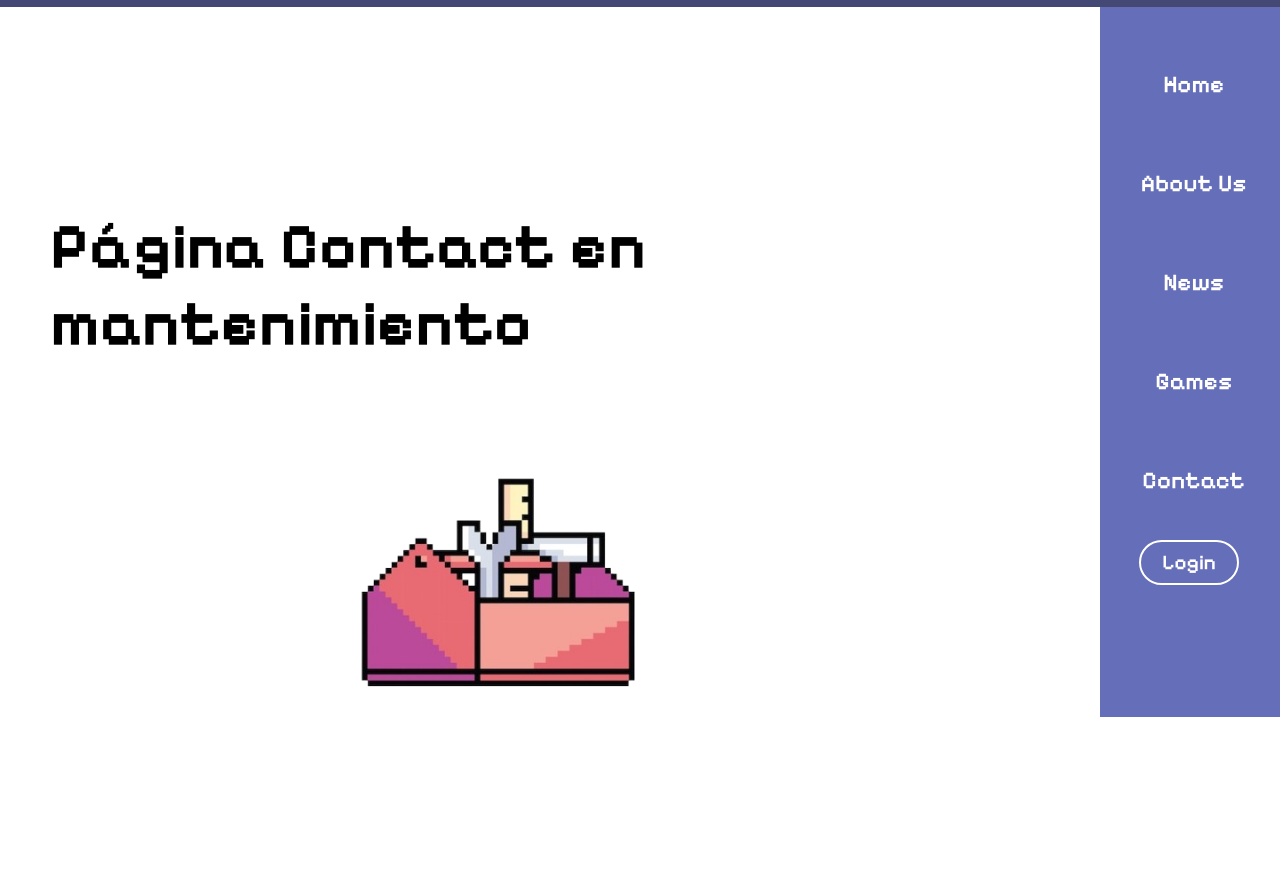
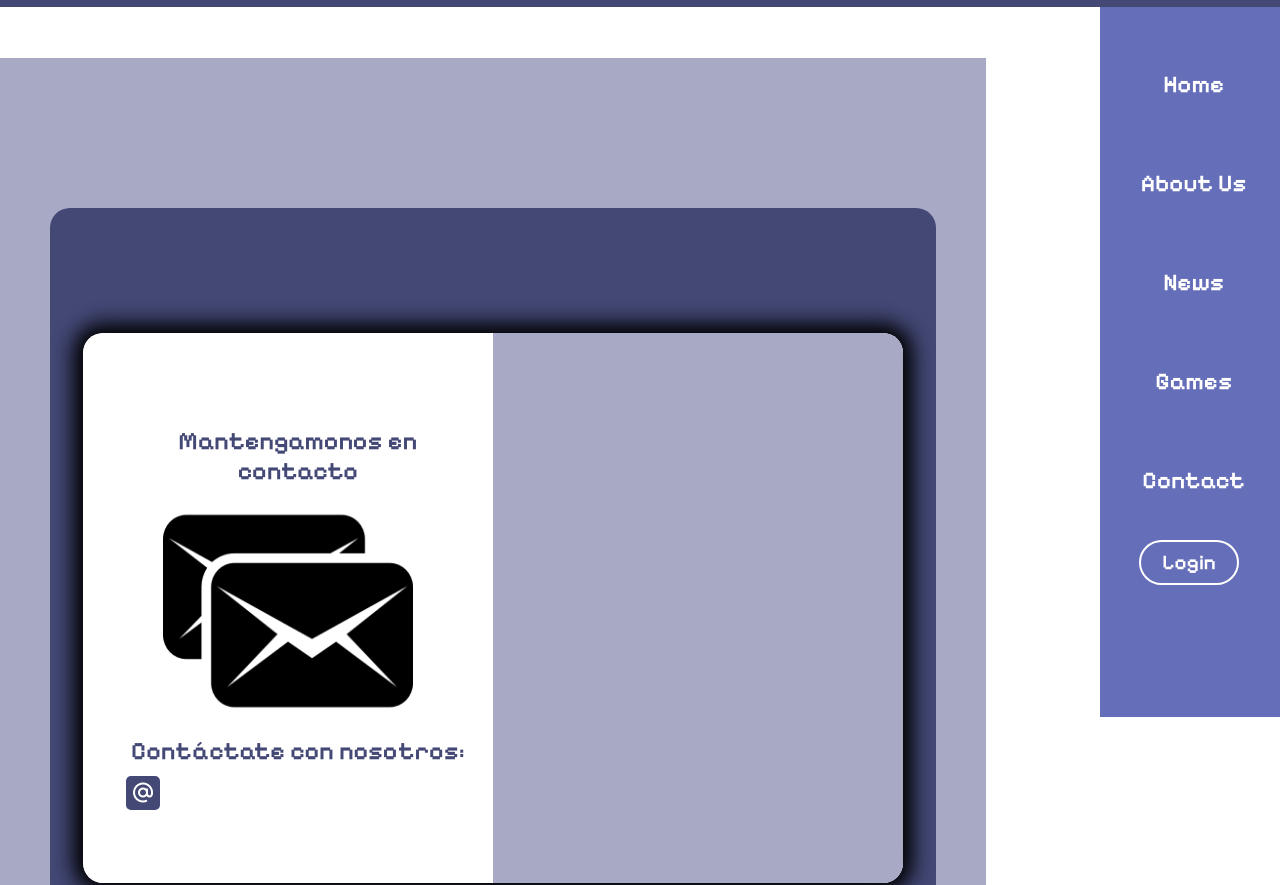
Before and after one commit to soffiblanco/Software, a plain HTML site: page KDS_Games2/KDS_Games/Contact.html in a window 1280 px wide. Shown: the part 83-968 px from the top of the page. Drawn offline with nearby package versions, Linux system fonts and the light colour scheme.

Commit message:
Inicio del Contact

```diff
--- a/KDS_Games2/KDS_Games/Contact.html
+++ b/KDS_Games2/KDS_Games/Contact.html
@@ -7,6 +7,7 @@
         <title>KDS² GAMES</title>
         <link rel="stylesheet" href="style.css">
         <link rel="stylesheet" href="https://cdnjs.cloudflare.com/ajax/libs/font-awesome/6.5.1/css/all.min.css" integrity="sha512-DTOQO9RWCH3ppGqcWaEA1BIZOC6xxalwEsw9c2QQeAIftl+Vegovlnee1c9QX4TctnWMn13TZye+giMm8e2LwA==" crossorigin="anonymous" referrerpolicy="no-referrer" />
+        <link href='https://unpkg.com/boxicons@2.1.4/css/boxicons.min.css' rel='stylesheet'>
     </head>
 
     <body>
@@ -90,8 +91,22 @@
 
         </div>
         <section id="contact" class="contact">
-            <h2>Página Contact en mantenimiento </h2><br>
-            <img src="Imagenes/reparacion.png" id="quienessomos" style="display: block; margin: 0;" >
+           <div class="container">
+                <div class="item">
+                    <div class="contacto">
+                        <div class="first-text">Mantengamonos en contacto</div>
+                        <img src="Imagenes/mensajes.png" alt="" class="imagenmensaje">
+                        <div class="correo-link">
+                            <span class="secnd-text">Contáctate con nosotros:
+                            </span>
+                            <ul class="correo-media">
+                                <li><a href=#><i class='bx bx-at'></i></a></A></li>
+                            </ul>
+                        </div>
+                    </div>
+                    <div class="submit-form"></div>
+                </div>
+           </div>
         </section>
 
         <script src="script.js"></script>
--- a/KDS_Games2/KDS_Games/style.css
+++ b/KDS_Games2/KDS_Games/style.css
@@ -528,27 +528,105 @@ transform: scale(1);
 /*Pestaña de Contact*/
 .contact{
     display: flex; /* Utiliza flexbox para alinear elementos */
-    align-items: flex-start; /* Alinea los elementos en la parte superior */
+    flex-direction: column;
+    align-items: center; /* Alinea los elementos en la parte superior */
     justify-content: center; /* Centra horizontalmente los elementos */
-    background: #fff; /* Cambia el color de fondo según tu preferencia */
+    background: #a8aac5; /* Cambia el color de fondo según tu preferencia */
     padding: 150px 50px; /* Ajusta el espaciado interno según sea necesario */
-    text-align: left; /* Alinea el texto a la izquierda */
+    text-align: center; /* Alinea el texto a la izquierda */
     flex-wrap: wrap; /* Permite que los elementos se envuelvan si no caben en una sola fila */
+}
+
+.container{
+    position: relative;
+    width: 100%;
+    height: 100vh;
+    background-color: #434875;
+    display: flex;
+    justify-content: center;
+    align-items: center;
+    border-radius: 20px;
+}
+
+.item{
+    width: 100%;
+    height: 550px;
+    max-width: 820px;
+    background: #fff;
+    border-radius: 20px;
+    box-shadow: 0 0 20px 10px rgba(0, 0, 0, 4);
+    overflow: hidden;
+    grid-template-columns: repeat(2, 1fr);
+    display: grid;
+    z-index: 1000;
 
 }
-.contact h2 {
-    font-size: 4em;
-    color: #000000;
-    margin-left: auto;
-    margin-right: auto;
+
+.contacto{
+    display: flex;
+    flex-direction: column;
+    align-items: center; /* Centra horizontalmente */
+    justify-content: center; /* Centra verticalmente */
+    background: #fff; /* Si deseas un fondo blanco */
+    padding: 20px; /* Ajusta el relleno según sea necesario */
+    border-radius: 20px; /* Aplica bordes redondeados */
 }
-.contact img {
-    flex: 0 0 50%; /* Permite que los elementos ocupen el 100% del ancho */
-    margin-bottom: 10px; /* Espaciado inferior entre los elementos */
-    font-size: 1em; /* Tamaño del texto */
-    color: #000000; /* Color del texto */
-    width: 0px; /* Ancho de las imágenes */
-    margin-top: 0; /* Espaciado superior entre las imágenes y el texto */
+
+.submit-form{
+    background: #a8aac5;
+}
+
+.first-text{
+    padding-left: 20px;
+    padding-top: 20px;
+    font-size:25px;
+    color:#434875;
+    font-weight: 600;
+    margin: 0;
+}
+
+.imagenmensaje{
+    height: 250px;
+    width: 250px;
+    display: flex;
+    justify-content: center;
+    align-items: center;
+    margin: auto; /* Agrega margen automático para centrar horizontalmente */
+    color: #434875;
+    margin:0 auto;
+}
+
+.secnd-text{
+    padding-left: 20px;
+    padding-top: 20px;
+    font-size: 25px;
+    color:#434875;
+    font-weight: 600;
+    margin: 0;
+}
+
+.correo-media{
+    display: flex;
+    list-style:none;
+}
+
+ ul li{
+    padding-left: 15px;
+    font-size: 24px;
+    margin-top: 10px;
+}
+
+ i{
+  background: #434875;
+  padding: 5px;
+  border-radius: 5px;
+  transition: .3s;
+  color: #fff;
+}
+
+.correo-media i:hover{
+    background-color: #fff;
+    color: #434875;
 }
 
 
```
Also changed, not shown: KDS_Games2/KDS_Games/Imagenes/mensajes.png (added).
